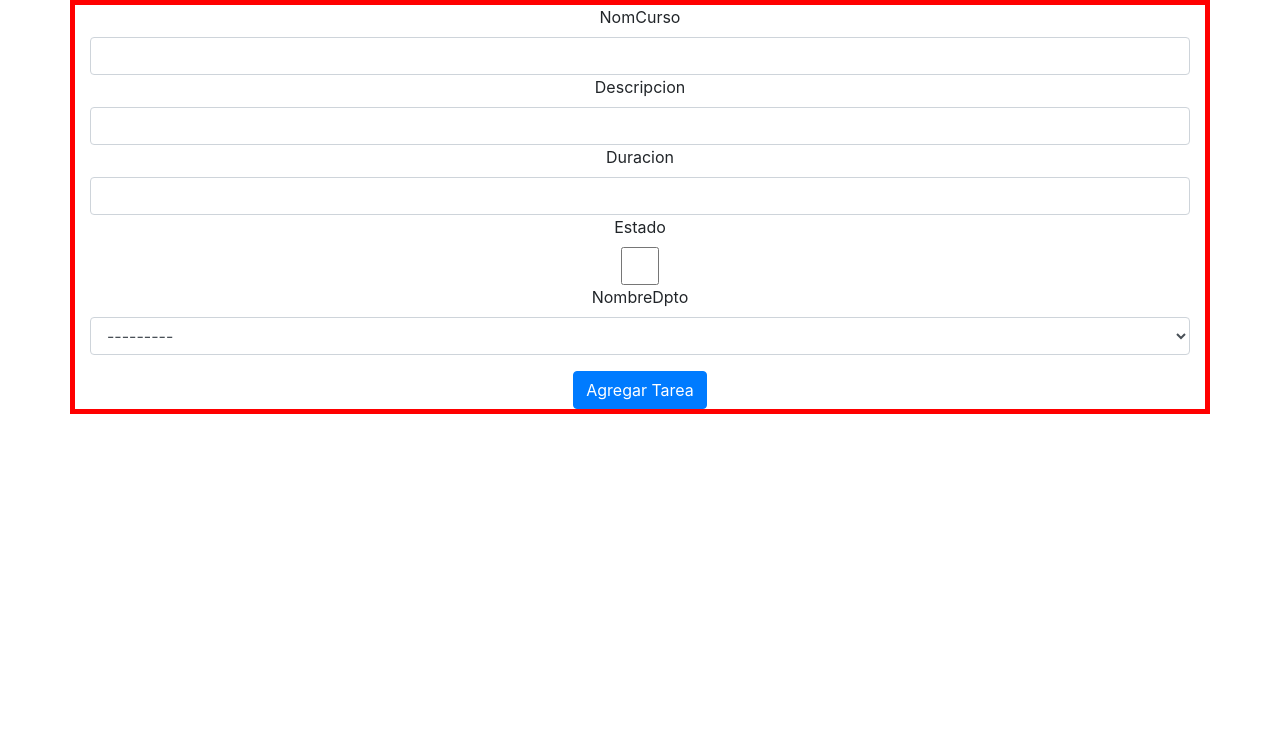
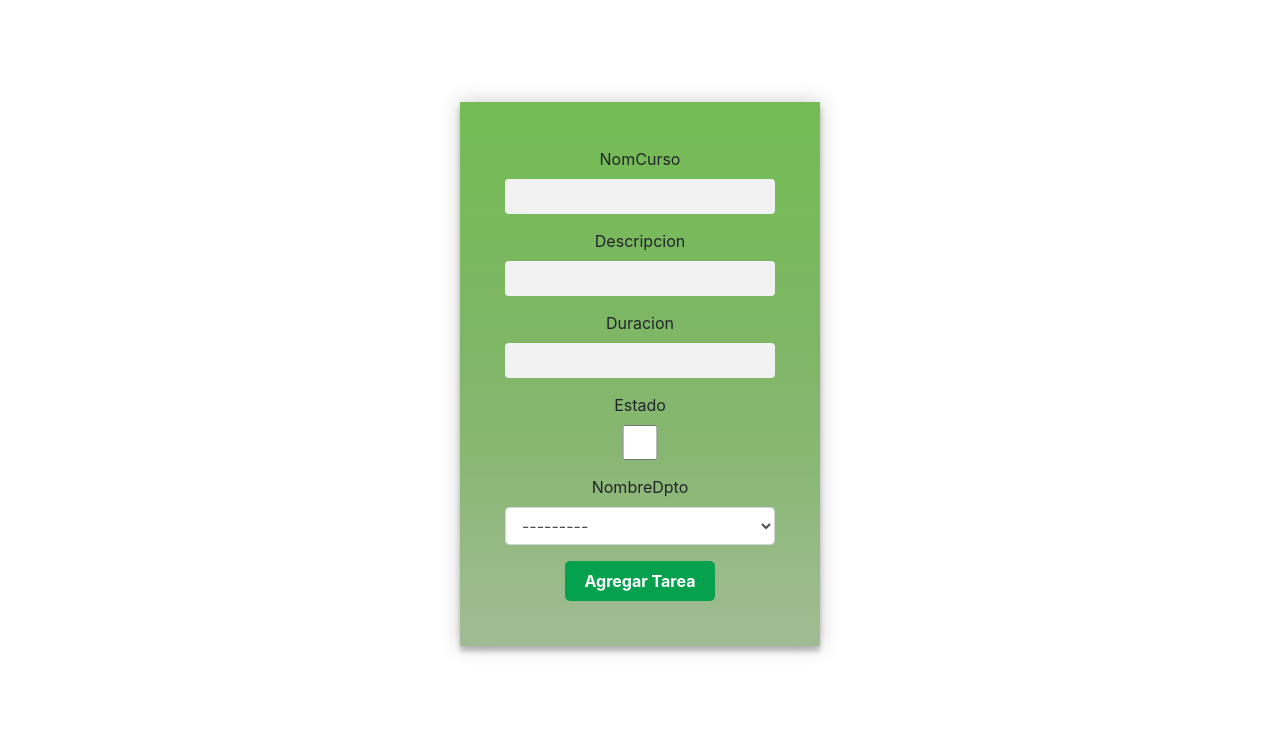
Before and after one commit to darteagaleon/Proyecto1, a Django app: page /agregar/ in a window 1280 px wide. Shown: the part 116-862 px from the top of the page. Before the commit the page ends 530 px from the top, so only its background shows below. Run offline with Django 4.2, Linux system fonts and the light colour scheme; data comes from the database, SQL or seed files in the repository; some libraries are stand-ins or nearby versions.

Commit message:
actualizacion 2.1
Se agregan comentarios en el template agregar, se modifican templates de editar y agregar

```diff
--- a/contenido/Templates/agregar.html
+++ b/contenido/Templates/agregar.html
@@ -4,23 +4,26 @@
 <link rel="stylesheet" type="text/css"  href=" {% static 'css/agregar.css' %}">
 <link rel="stylesheet" href="https://cdn.jsdelivr.net/npm/bootstrap@4.3.1/dist/css/bootstrap.min.css"
         integrity="sha384-ggOyR0iXCbMQv3Xipma34MD+dH/1fQ784/j6cY/iJTQUOhcWr7x9JvoRxT2MZw1T" crossorigin="anonymous">
-<div class="container text-center" id="container">
+<div class="login-page">
+    <div class="form">
         <form method="post">
             {% csrf_token %}
             <!-- Se installa libreria desde consola pip install django-widget-tweaks
             y se agrega el settings en install apps 'widget_tweaks',
+
             este permite colocarle estilos al formulario-->
             {% load widget_tweaks %}
             <div class="form-group" >
                 <!-- se crea un ciclo el cual recorre los campos del formulario
-            para crear los label -->
+                para crear los label, El form que esta en el ciclo for sale de la vista agregar -->
                 {% for field in form %}
                 <label for="{{ field.id_for_label}}">{{field.label}}</label>
                 <!-- crea los inputs de cada label -->
                 {% render_field field class="form-control" %}
                 {% endfor %}
             </div>
-        <button type="submit" class="btn btn-primary"> Agregar Tarea </button>
+            <button type="submit" class="agregar"> Agregar Tarea </button>
         </form>
     </div>
+</div>
 {% endblock %}
--- a/contenido/Templates/home.html
+++ b/contenido/Templates/home.html
@@ -18,7 +18,6 @@
                             <th scope="col">Descripción</th>
                             <th scope="col">Duracion</th>
                             <th scope="col">Estado</th>
-                            {% comment %} <th scope="col"><a href="./Depto.html" > Departamento</a></th> {% endcomment %}
                             <th scope="col">Departamento</a></th>
                             <th scope="col">Editar / Eliminar</th>
                         </tr>
@@ -44,10 +43,6 @@
                             </tr>
                     </tbody>
                     {% endfor %}
-                    {% comment %} {% for dpto in Curso %}
-                    {{dpto.nombreDpto}}
-                        <button><a  href="{% url 'eliminarDpto' dpto.id %}"> EL</a></button>
-                    {% endfor %} {% endcomment %}
                 </table>
             </div>
         </div>
--- a/static/css/agregar.css
+++ b/static/css/agregar.css
@@ -1,3 +1,39 @@
-#container {
-    border: solid 5px red;
+.login-page {
+    width: 360px;
+    padding: 8% 0 0;
+    margin: auto;
 }
+
+.form {
+    position: relative;
+    background: linear-gradient(to bottom, #74bc54, #76bb58, #78ba5b, #7ab85f, #7cb762, #80b767, #84b76d, #88b772, #8eb87b, #95ba84, #9bbb8c, #a1bc95);    max-width: 360px;
+    margin: 0 auto 100px;
+    padding: 45px;
+    text-align: center;
+    box-shadow: 0 0 20px 0 rgba(0, 0, 0, 0.2), 0 5px 5px 0 rgba(0, 0, 0, 0.24);
+}
+
+.form input {
+    font-family: "Roboto", sans-serif;
+    outline: 0;
+    background: #f2f2f2;
+    width: 100%;
+    border: 0;
+    margin: 0 0 15px;
+    padding: 15px;
+    box-sizing: border-box;
+    font-size: 14px;
+}
+.agregar{
+    background-color: #05a14f ;
+    width: 150px;
+    height: 40px;
+    border: none;
+    border-radius: 5px;
+    color: white;
+    font-weight: bold;
+}
+.agregar:hover{
+    background-color: #76bb58;
+    border: 1px solid #05a14f;
+}
```
Also changed, not shown: contenido/Templates/Deptor.html (+12 -0 lines), contenido/Templates/contenido.html (deleted), contenido/Templates/eliminarDpto.html (deleted). Lines whose indentation alone changed are shown as unchanged.
